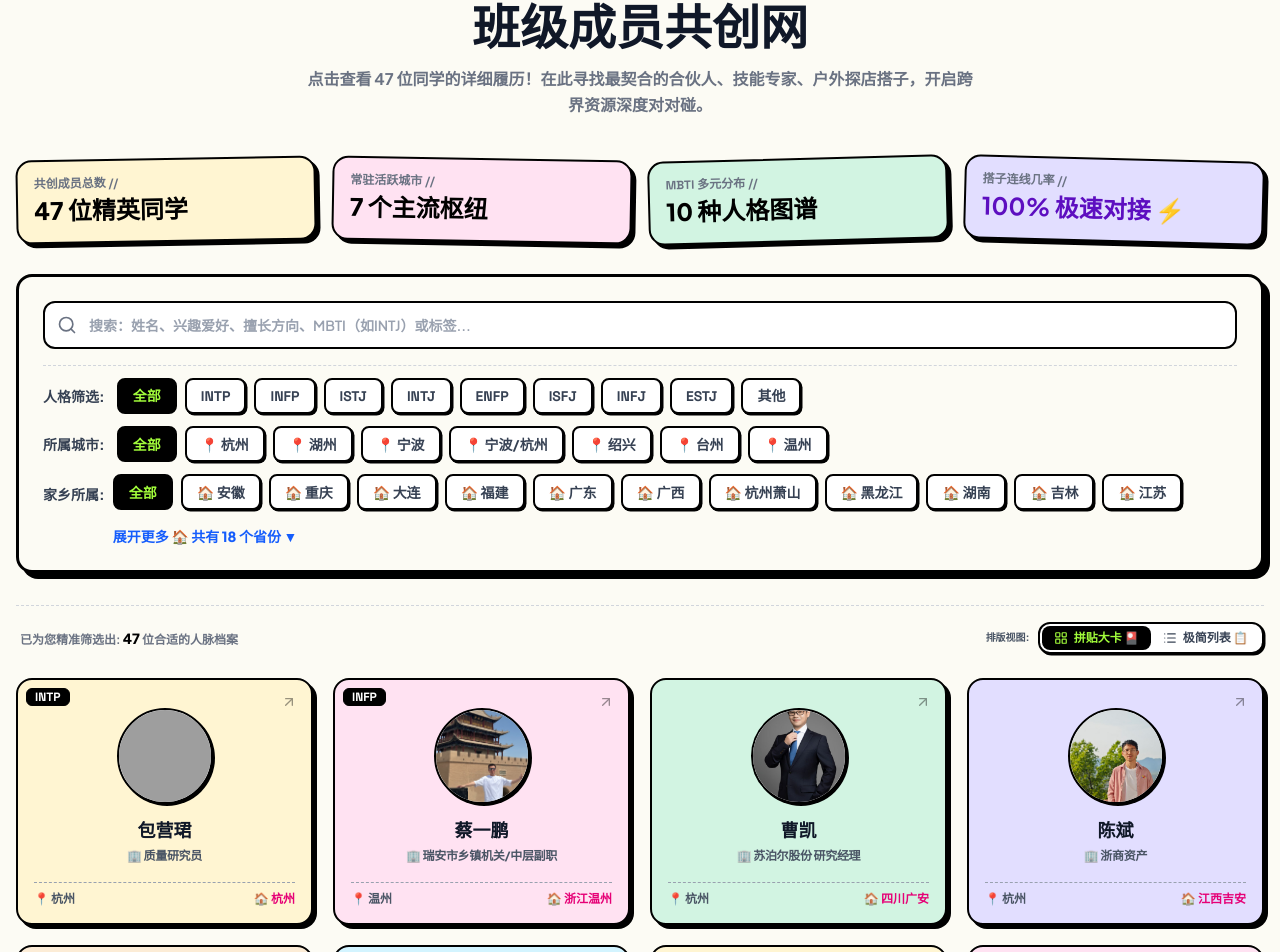
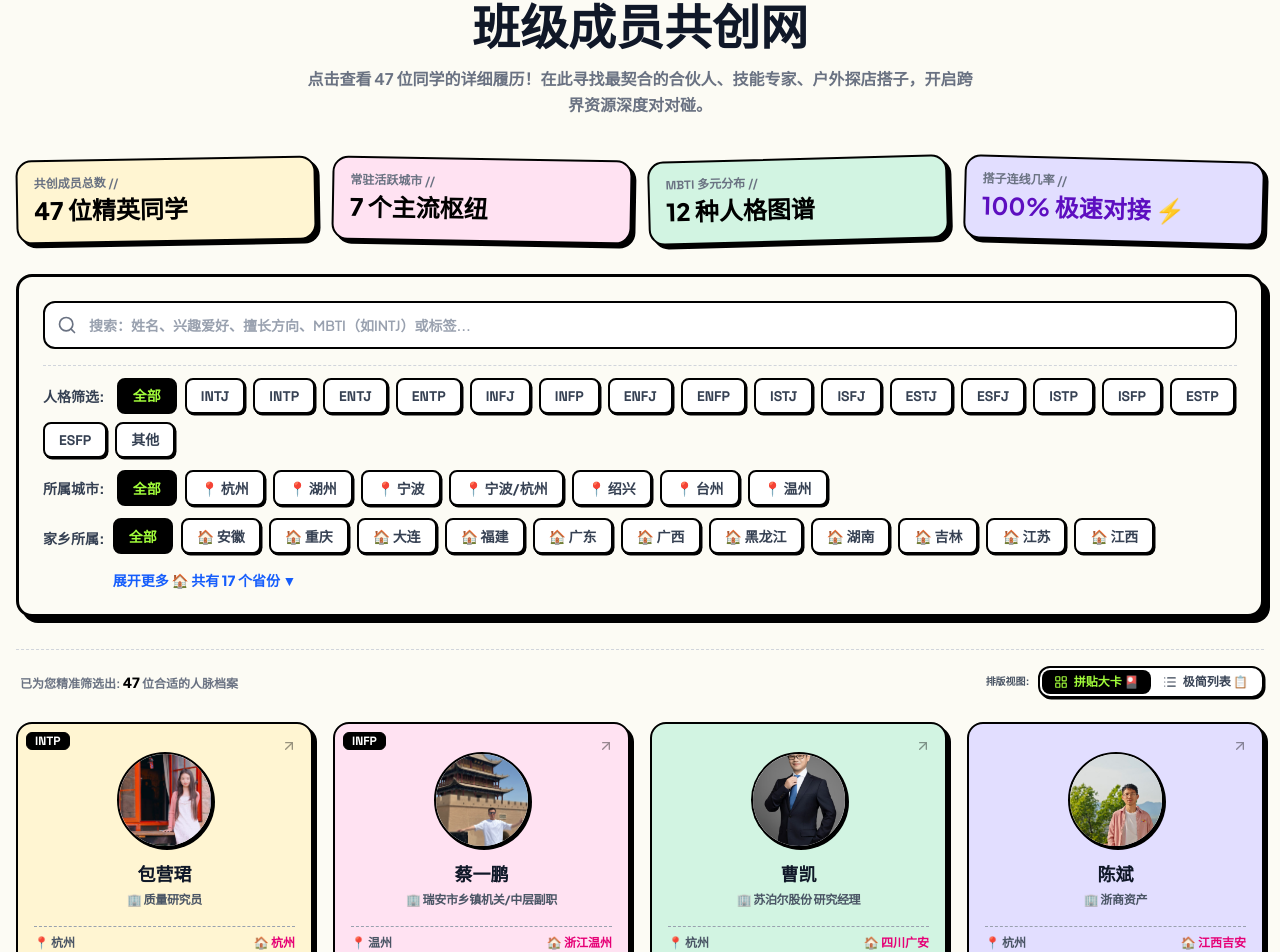
Before and after one commit to Miaaaim/mba, a React (Vite) app: page / in a window 1280 px wide. Shown: the part 1144-2096 px from the top of the page. Built offline with nearby package versions, Linux system fonts and the light colour scheme; grey boxes are pictures that could not be loaded.

Commit message:
学员家乡筛选项更新

```diff
--- a/src/App.tsx
+++ b/src/App.tsx
@@ -64,7 +64,7 @@ export default function App() {
         */}
 
         {/* Client feedback deck and custom builder stamps */}
-        <Testimonials />
+        {/* <Testimonials /> */}
 
         {/* Let's design something / Custom forms (Temporarily hidden) */}
         {/* <Contact /> */}
--- a/src/components/Classmates.tsx
+++ b/src/components/Classmates.tsx
@@ -1,11 +1,20 @@
-import React, { useState, useMemo } from "react";
-import { generateClassmates, Classmate } from "../data/classmates";
+import React, { useState, useMemo, useEffect } from "react";
+import { generateClassmates, Classmate, MBTI_TYPES } from "../data/classmates";
 import { HandwrittenDoodle } from "./HandwrittenDoodle";
 import {
   Search, X, Copy, MapPin, Briefcase, Heart,
   Smile, Compass, HelpCircle, Check, Award, ArrowUpRight,
   LayoutGrid, List, ArrowRight, ChevronDown
 } from "lucide-react";
+
+const MBTI_REGEX = /INTJ|INTP|ENTJ|ENTP|INFJ|INFP|ENFJ|ENFP|ISTJ|ISFJ|ESTJ|ESFJ|ISTP|ISFP|ESTP|ESFP/g;
+
+function parseMBTIList(mbtiText: string): string[] {
+  if (!mbtiText) return [];
+
+  const matches = mbtiText.toUpperCase().match(MBTI_REGEX) ?? [];
+  return Array.from(new Set(matches.filter((type) => MBTI_TYPES.includes(type))));
+}
 
 const PROVINCE_LABELS = [
   "北京", "天津", "上海", "重庆",
@@ -19,6 +28,7 @@ const PROVINCE_LABELS = [
 
 const CITY_TO_PROVINCE_MAP: Record<string, string> = {
   杭州: "浙江",
+  杭州萧山: "浙江",
   台州: "浙江",
   义乌: "浙江",
   温州: "浙江",
@@ -30,7 +40,20 @@ const CITY_TO_PROVINCE_MAP: Record<string, string> = {
 };
 
 export const Classmates: React.FC = () => {
+  const MOBILE_BREAKPOINT_QUERY = "(max-width: 639px)";
+  const MOBILE_INITIAL_VISIBLE_COUNT = 6; // mobile grid is 2 columns, default to 3 rows
+  const DESKTOP_INITIAL_VISIBLE_COUNT = 16;
+
   const classmates = useMemo(() => generateClassmates(), []);
+
+  const getIsMobileViewport = () => {
+    if (typeof window === "undefined") return false;
+    return window.matchMedia(MOBILE_BREAKPOINT_QUERY).matches;
+  };
+
+  const getInitialVisibleCount = () => {
+    return getIsMobileViewport() ? MOBILE_INITIAL_VISIBLE_COUNT : DESKTOP_INITIAL_VISIBLE_COUNT;
+  };
 
   const getProvinceFromLocation = (location: string): string => {
     const raw = (location || "").trim();
@@ -65,23 +88,39 @@ export const Classmates: React.FC = () => {
   // View mode: 'grid' (classic cards) or 'list' (compact row list)
   const [viewMode, setViewMode] = useState<"grid" | "list">("grid");
   // Number of cards to show in grid mode initially
-  const [visibleCount, setVisibleCount] = useState(16);
+  const [visibleCount, setVisibleCount] = useState(getInitialVisibleCount);
+  const [isMobileViewport, setIsMobileViewport] = useState(getIsMobileViewport);
+
+  useEffect(() => {
+    if (typeof window === "undefined") return;
+
+    const mediaQuery = window.matchMedia(MOBILE_BREAKPOINT_QUERY);
+    const onViewportChange = (event: MediaQueryListEvent) => {
+      setIsMobileViewport(event.matches);
+    };
+
+    setIsMobileViewport(mediaQuery.matches);
+    mediaQuery.addEventListener("change", onViewportChange);
+
+    return () => {
+      mediaQuery.removeEventListener("change", onViewportChange);
+    };
+  }, []);
 
   // Quick statistics
   const stats = useMemo(() => {
     const counts = {
       total: classmates.length,
       cities: new Set(classmates.map(c => c.currentCity)).size,
-      mbtis: new Set(classmates.map(c => c.MBTI).filter(m => !!(m && m.trim()))).size,
+      mbtis: new Set(classmates.flatMap(c => parseMBTIList(c.MBTI))).size,
     };
     return counts;
   }, [classmates]);
 
-  // List of unique MBTIs for quick filter tabs
+  // Show complete 16 MBTI types in quick filters.
   const topMBTIs = useMemo(() => {
-    const list = Array.from(new Set(classmates.map(c => c.MBTI).filter(m => m && m.trim() !== "")));
-    return list.slice(0, 8); // top 8 to avoid cluttering
-  }, [classmates]);
+    return MBTI_TYPES;
+  }, []);
 
   // List of top active cities for quick filter tabs
   const topCities = useMemo(() => {
@@ -120,9 +159,9 @@ export const Classmates: React.FC = () => {
       let mbtiMatch = true;
       if (selectedMBTI) {
         if (selectedMBTI === "其他") {
-          mbtiMatch = !c.MBTI || c.MBTI.trim() === "";
+          mbtiMatch = parseMBTIList(c.MBTI).length === 0;
         } else {
-          mbtiMatch = c.MBTI === selectedMBTI;
+          mbtiMatch = parseMBTIList(c.MBTI).includes(selectedMBTI);
         }
       }
 
@@ -151,7 +190,7 @@ export const Classmates: React.FC = () => {
     setSelectedMBTI(null);
     setSelectedCity(null);
     setSelectedHometown(null);
-    setVisibleCount(16);
+    setVisibleCount(getInitialVisibleCount());
   };
 
   return (
@@ -530,17 +569,21 @@ export const Classmates: React.FC = () => {
           {/* Load More Button Container */}
           {filteredClassmates.length > visibleCount && (
             <div className="mt-10 text-center flex flex-col sm:flex-row items-center justify-center gap-4 animate-in fade-in duration-300">
+              {!isMobileViewport && (
                 <button
                   onClick={() => setVisibleCount(prev => prev + 16)}
                   className="w-full sm:w-auto px-6 py-3.5 bg-[#A1FC3A] hover:bg-[#8ee031] border-2 border-black rounded-xl font-sans text-sm font-black shadow-[4px_4px_0_0_#000] active:translate-x-0.5 active:translate-y-0.5 active:shadow-[2px_2px_0_0_#000] transition-all cursor-pointer"
                 >
                   加载更多同学 ⚡ (+16)
                 </button>
+              )}
               <button
                 onClick={() => setVisibleCount(filteredClassmates.length)}
                 className="w-full sm:w-auto px-6 py-3.5 bg-white hover:bg-gray-50 border-2 border-black rounded-xl font-sans text-xs font-black shadow-[4px_4px_0_0_#000] active:translate-x-0.5 active:translate-y-0.5 active:shadow-[2px_2px_0_0_#000] transition-all cursor-pointer text-gray-700"
               >
-                直接显示全部 ({filteredClassmates.length} 人)
+                {isMobileViewport
+                  ? `查看全部 (${filteredClassmates.length} 人)`
+                  : `直接显示全部 (${filteredClassmates.length} 人)`}
               </button>
             </div>
           )}
@@ -644,7 +687,7 @@ export const Classmates: React.FC = () => {
             </button>
 
             {/* Left Column: Visual Avatar & Primary Identification */}
-            <div className="flex flex-col items-center shrink-0 w-full md:w-48 text-center border-b md:border-b-0 md:border-r border-dashed border-gray-400 pb-5 md:pb-0 md:pr-6">
+            <div className="flex flex-col items-center shrink-0 w-full md:w-56 text-center border-b md:border-b-0 md:border-r border-dashed border-gray-400 pb-5 md:pb-0 md:pr-6">
 
               {/* Sticker Indicator inside popup */}
               {selectedClassmate.MBTI && selectedClassmate.MBTI.trim() !== "" && (
@@ -654,7 +697,7 @@ export const Classmates: React.FC = () => {
               )}
 
               {/* Main Photo avatar */}
-              <div className="w-24 h-24 bg-white border-3 border-black rounded-full flex items-center justify-center shadow-[4px_4px_0_0_rgba(0,0,0,1)] relative overflow-hidden mb-4">
+              <div className="w-40 h-40 md:w-[13rem] md:h-[13rem] bg-white border-3 border-black rounded-full flex items-center justify-center shadow-[4px_4px_0_0_rgba(0,0,0,1)] relative overflow-hidden mb-4">
                 {selectedClassmate.photo ? (
                   <img
                     src={`/${selectedClassmate.photo}`}
@@ -740,7 +783,7 @@ export const Classmates: React.FC = () => {
                     <Briefcase className="w-3.5 h-3.5 text-black" />
                     <span>经历简介 (Experience):</span>
                   </label>
-                  <div className="bg-white border-2 border-black rounded-xl p-3 font-sans text-sm md:text-base text-gray-800 font-semibold leading-relaxed shadow-[2px_2px_0_0_#000]">
+                  <div className="bg-white border-2 border-black rounded-xl p-3 font-sans text-sm md:text-sm text-gray-800 font-semibold leading-relaxed shadow-[2px_2px_0_0_#000]">
                     {selectedClassmate.experience}
                   </div>
                 </div>
@@ -753,7 +796,7 @@ export const Classmates: React.FC = () => {
                     <HelpCircle className="w-3.5 h-3.5 text-black" />
                     <span>我可提供的支持 (Can Help):</span>
                   </label>
-                  <div className="bg-[#D2F4E2] border-2 border-black rounded-xl p-3.5 font-sans text-sm md:text-base text-gray-800 font-extrabold leading-relaxed shadow-[2px_2px_0_0_#000]">
+                  <div className="bg-[#D2F4E2] border-2 border-black rounded-xl p-3.5 font-sans text-sm md:text-sm text-gray-800 font-extrabold leading-relaxed shadow-[2px_2px_0_0_#000]">
                     {selectedClassmate.canHelp}
                   </div>
                 </div>
@@ -766,7 +809,7 @@ export const Classmates: React.FC = () => {
                     <Smile className="w-3.5 h-3.5 text-black" />
                     <span>期待对接/搭子方向 (Expectations):</span>
                   </label>
-                  <div className="bg-[#FFF5D2] border-2 border-black rounded-xl p-3.5 font-sans text-sm md:text-base text-gray-800 font-bold leading-relaxed shadow-[2px_2px_0_0_#000]">
+                  <div className="bg-[#FFF5D2] border-2 border-black rounded-xl p-3.5 font-sans text-sm md:text-sm text-gray-800 font-bold leading-relaxed shadow-[2px_2px_0_0_#000]">
                     {selectedClassmate.futureExpectation}
                   </div>
                 </div>
@@ -779,7 +822,7 @@ export const Classmates: React.FC = () => {
                     <Heart className="w-3.5 h-3.5 text-pink-500" />
                     <span>兴趣特长 (Hobbies):</span>
                   </label>
-                  <div className="bg-[#FFE2F2] border-2 border-black rounded-xl p-3 font-sans text-xs md:text-sm text-gray-700 font-bold leading-relaxed shadow-[1.5px_1.5px_0_0_#000]">
+                  <div className="bg-[#FFE2F2] border-2 border-black rounded-xl p-3 font-sans text-sm md:text-sm text-gray-700 font-bold leading-relaxed shadow-[1.5px_1.5px_0_0_#000]">
                     {selectedClassmate.hobbies}
                   </div>
                 </div>
@@ -790,20 +833,30 @@ export const Classmates: React.FC = () => {
                 <div className="pt-2">
                   <button
                     onClick={() => handleCopyContact(selectedClassmate.id, selectedClassmate.contact)}
-                    className="w-full bg-[#98D2EB] hover:bg-sky-400 border-2 border-black rounded-xl py-3.5 px-4 font-sans font-black text-sm uppercase flex items-center justify-between transition-colors shadow-[3px_3px_0_0_rgba(0,0,0,1)] active:translate-x-[1px] active:translate-y-[1px] active:shadow-[2px_2px_0_0_rgba(0,0,0,1)] cursor-pointer"
+                    className={`w-full border-2 border-black rounded-2xl py-3.5 px-4 font-sans font-black text-sm uppercase flex items-center justify-between transition-all shadow-[4px_4px_0_0_rgba(0,0,0,1)] active:translate-x-[1px] active:translate-y-[1px] active:shadow-[2px_2px_0_0_rgba(0,0,0,1)] cursor-pointer ${
+                      copiedId === selectedClassmate.id
+                        ? "bg-[#A1FC3A] text-black hover:bg-[#8ee031]"
+                        : "bg-black text-[#A1FC3A] hover:bg-[#1E1E1E] hover:-translate-y-0.5 hover:shadow-[6px_6px_0_0_rgba(0,0,0,1)]"
+                    }`}
                   >
                     <span className="flex items-center gap-1.5">
                       {copiedId === selectedClassmate.id ? (
                         <Check className="w-4 h-4 text-emerald-800 animate-bounce" />
                       ) : (
-                        <Copy className="w-4 h-4 text-black" />
+                        <Copy className="w-4 h-4 text-[#A1FC3A]" />
                       )}
                       <span>
                         {copiedId === selectedClassmate.id ? "钉入剪贴板成功！" : `一键复制联系微信 (${selectedClassmate.contact})`}
                       </span>
                     </span>
 
-                    <span className="bg-white border border-black rounded-md px-1.5 py-0.5 text-xs font-mono font-bold leading-none select-none text-black">
+                    <span
+                      className={`border border-black rounded-md px-2 py-0.5 text-xs font-mono font-black leading-none select-none ${
+                        copiedId === selectedClassmate.id
+                          ? "bg-black text-[#A1FC3A]"
+                          : "bg-[#A1FC3A] text-black"
+                      }`}
+                    >
                       {copiedId === selectedClassmate.id ? "COPIED" : "COPY"}
                     </span>
                   </button>
--- a/src/components/Footer.tsx
+++ b/src/components/Footer.tsx
@@ -1,6 +1,6 @@
 import React from "react";
 import { HandwrittenDoodle } from "./HandwrittenDoodle";
-import { Github, Twitter, Linkedin, Award, Globe } from "lucide-react";
+import { Award, Globe } from "lucide-react";
 
 interface FooterProps {
   onScrollTo: (sectionId: string) => void;
@@ -11,32 +11,10 @@ export const Footer: React.FC<FooterProps> = ({ onScrollTo }) => {
 
   const socialLinks = [
     {
-      name: "Github",
-      icon: <Github className="w-5 h-5" />,
-      url: "https://github.com",
-      color: "bg-black text-[#A3E635] hover:bg-[#111]",
-    },
-    {
-      name: "Twitter / X",
-      icon: <Twitter className="w-5 h-5" />,
-      url: "https://twitter.com",
-      color: "bg-[#1DA1F2] text-white hover:bg-[#0c85d0]",
-    },
-    {
-      name: "LinkedIn",
-      icon: <Linkedin className="w-5 h-5" />,
-      url: "https://linkedin.com",
-      color: "bg-[#0A66C2] text-white hover:bg-[#004182]",
-    },
-    {
-      name: "Dribbble",
-      icon: (
-        <span className="font-sans font-black text-xs leading-none select-none">
-          🏀 Dribbble
-        </span>
-      ),
-      url: "https://dribbble.com",
-      color: "bg-[#EA4C89] text-white hover:bg-[#d93774]",
+      name: "浙大校徽",
+      icon: <span className="font-sans font-black text-sm leading-none select-none">浙</span>,
+      url: "https://www.zju.edu.cn/",
+      color: "bg-[#003366] text-white hover:bg-[#002244]",
     },
   ];
 
@@ -46,7 +24,7 @@ export const Footer: React.FC<FooterProps> = ({ onScrollTo }) => {
       {/* Footer Doodles */}
       <div className="absolute top-[-25px] left-10 pointer-events-none select-none">
         <div className="bg-[#A3E635] border-2 border-black rounded-lg px-2 py-1 text-xs font-black text-black uppercase tracking-widest leading-none rotate-[-4deg]">
-          美学视觉安全区
+          砥砺前行
         </div>
       </div>
 
@@ -58,9 +36,9 @@ export const Footer: React.FC<FooterProps> = ({ onScrollTo }) => {
             <HandwrittenDoodle type="star-blue" className="w-10 h-10 absolute animate-spin-slow" />
           </div>
           <div className="text-left">
-            <span className="font-mono text-xl font-black text-black block leading-none">znis</span>
+            <span className="font-mono text-xl font-black text-black block leading-none">浙大MBA26级</span>
             <span className="font-sans text-xs text-gray-500 font-bold tracking-wider uppercase block mt-1">
-              UX 交互与体验研发专家 // 旧金山
+              周末4班
             </span>
           </div>
         </div>
@@ -116,7 +94,7 @@ export const Footer: React.FC<FooterProps> = ({ onScrollTo }) => {
       <div className="flex flex-col sm:flex-row items-center justify-between gap-4 pt-6 border-t border-gray-400/30 text-xs font-mono text-gray-400 font-semibold">
         <div className="flex items-center gap-2">
           <Award className="w-4 h-4 text-black" />
-          <span>版权所有 © {year} Zainab (znis)。保留一切权利。</span>
+          <span>如有内容问题，可联系圆圆修改</span>
         </div>
 
         <div className="flex items-center gap-1">
--- a/src/components/Hero.tsx
+++ b/src/components/Hero.tsx
@@ -176,6 +176,7 @@ export const Hero: React.FC<HeroProps> = ({ onSeePortfolio }) => {
           </p>
 
           {/* Custom CTA Action with Sketch Indicators */}
+          {/*
           <div className="relative group">
             <button
               onClick={onSeePortfolio}
@@ -184,11 +185,11 @@ export const Hero: React.FC<HeroProps> = ({ onSeePortfolio }) => {
               <span>班级共创 💡</span>
             </button>
 
-            {/* Draw lines under the see portfolio button */}
             <div className="absolute -bottom-6 left-2 pointer-events-none">
               <HandwrittenDoodle type="accent-dots" className="w-14 h-8 text-black opacity-80" />
             </div>
           </div>
+          */}
         </div>
 
         {/* Right Column: Sketched Whiteboard and Photo Tab selectors */}
--- a/src/data/classmates.ts
+++ b/src/data/classmates.ts
@@ -26,21 +26,29 @@ const BG_COLORS = [
   "bg-[#D3F4FF]"  // Soft cyan
 ];
 
-const MBTI_TYPES = [
+export const MBTI_TYPES = [
   "INTJ", "INTP", "ENTJ", "ENTP",
   "INFJ", "INFP", "ENFJ", "ENFP",
   "ISTJ", "ISFJ", "ESTJ", "ESFJ",
   "ISTP", "ISFP", "ESTP", "ESFP"
 ];
 
-function extractMBTIFromText(text: string): string {
-  if (!text) return "";
+function extractMBTIListFromText(text: string): string[] {
+  if (!text) return [];
 
-  const matched = text
+  const matches = text
     .toUpperCase()
-    .match(/(?:^|[^A-Z])(INTJ|INTP|ENTJ|ENTP|INFJ|INFP|ENFJ|ENFP|ISTJ|ISFJ|ESTJ|ESFJ|ISTP|ISFP|ESTP|ESFP)(?=$|[^A-Z])/);
+    .matchAll(/(?:^|[^A-Z])(INTJ|INTP|ENTJ|ENTP|INFJ|INFP|ENFJ|ENFP|ISTJ|ISFJ|ESTJ|ESFJ|ISTP|ISFP|ESTP|ESFP)(?=$|[^A-Z])/g);
 
-  return matched?.[1] ?? "";
+  const found: string[] = [];
+  for (const m of matches) {
+    const type = m[1];
+    if (type && MBTI_TYPES.includes(type) && !found.includes(type)) {
+      found.push(type);
+    }
+  }
+
+  return found;
 }
 
 export function generateClassmates(): Classmate[] {
@@ -59,7 +67,7 @@ export function generateClassmates(): Classmate[] {
       futureExpectation: "保持探索",
       tagsText: "实验室搬砖人、INTP（EJ横跳）",
       MBTI: "",
-      photo: "contact-photos/user_001.jpg",
+      photo: "contact-photos/user_001.png",
       fallbackEmoji: "🧪"
     },
     {
@@ -330,7 +338,7 @@ export function generateClassmates(): Classmate[] {
       canHelp: "消费品板块资源对接",
       futureExpectation: "希望对一切保持好奇与热情",
       tagsText: "土澳留子/“小蝴蝶”/真的大写I人",
-      MBTI: "",
+      MBTI: "INFP",
       photo: "contact-photos/user_022.jpg",
       fallbackEmoji: "🦋"
     },
@@ -483,7 +491,7 @@ export function generateClassmates(): Classmate[] {
       canHelp: "定制化组织诊断，组织人才发展方案",
       futureExpectation: "一起认识有趣的搭子，探索新赛道",
       tagsText: "ISTJ/ENFP顺畅切换；自由灵魂；体验人生",
-      MBTI: "",
+      MBTI: "ISTJ/ENFP",
       photo: "contact-photos/user_034.jpg",
       fallbackEmoji: "🏃‍♀️"
     },
@@ -619,7 +627,7 @@ export function generateClassmates(): Classmate[] {
       canHelp: "政企项目资源、家电产销渠道",
       futureExpectation: "期待认识各行各业的伙伴，未来一起学习成长、互帮互助、可以多碰撞出一些火花",
       tagsText: "海外留子| 科创数智 | ENFP or ENFJ",
-      MBTI: "",
+      MBTI: "ENFP/ENFJ",
       photo: "contact-photos/user_045.png",
       fallbackEmoji: "🎥"
     },
@@ -807,7 +815,7 @@ export function generateClassmates(): Classmate[] {
       futureExpectation: "希望给更多户外爱好者带来体验和探索新乐趣，让小众走向大众。",
       tagsText: "海康威视、户外产品、钓鱼装备、热成像",
       MBTI: "",
-      photo: "contact-photos/user_061.jpg",
+      photo: "contact-photos/user_061.png",
       fallbackEmoji: "🎣"
     },
     {
@@ -823,7 +831,7 @@ export function generateClassmates(): Classmate[] {
       canHelp: "提供全域人力咨询以及对于整车行业链接",
       futureExpectation: "一起学习，一起成长，遇见更好的自己",
       tagsText: "INTJ 常年徘徊于E与I 喜爱钓鱼但常年空军",
-      MBTI: "",
+      MBTI: "INTJ/ENTJ",
       photo: "contact-photos/user_062.png",
       fallbackEmoji: "🎣"
     },
@@ -876,8 +884,9 @@ export function generateClassmates(): Classmate[] {
       home = "杭州";
     }
 
-    // Clear original MBTI field first, then refill it from other descriptive fields.
+    // Allow explicit MBTI in source data and support multiple types like ENFP/ENFJ.
     const mbtiSourceText = [
+      item.MBTI,
       item.tagsText,
       item.experience,
       item.futureExpectation,
@@ -886,13 +895,13 @@ export function generateClassmates(): Classmate[] {
       item.companyTitle
     ].join(" ");
 
-    const extractedMBTI = extractMBTIFromText(mbtiSourceText);
+    const extractedMBTIs = extractMBTIListFromText(mbtiSourceText);
 
     return {
       ...item,
       currentCity: city,
       hometown: home,
-      MBTI: MBTI_TYPES.includes(extractedMBTI) ? extractedMBTI : "",
+      MBTI: extractedMBTIs.join("/"),
       className: "周末4班",
       bgColor: BG_COLORS[index % BG_COLORS.length]
     };
```
Lines whose indentation alone changed are shown as unchanged.
